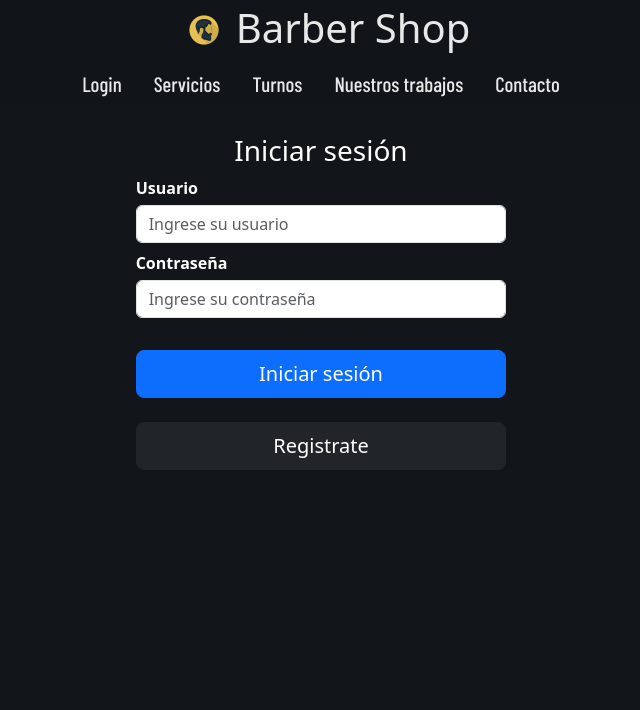
After one commit to emilianocorv/barber-shop, a PHP site: page /login.php in a window 1280 px wide. The commit adds this page. Shown: the top 710 px of the page, without its empty margins (319-959 px from the left). Run offline with PHP 8.4, Linux system fonts and the light colour scheme; some web fonts are replaced.

Commit message:
front login - fechas anteriores deshabilitadas

```diff
--- a/header.php
+++ b/header.php
@@ -42,10 +42,10 @@
           <ul class="nav nav-pills main-font responsive-font fw-lighter">
             <li class="nav-item">
               <a
-                href="index.php"
+                href="login.php"
                 class="nav-link text-white links-hover"
                 aria-current="page"
-                >Inicio</a
+                >Login</a
               >
             </li>
             <li class="nav-item">
--- /dev/null
+++ b/login.php
@@ -0,0 +1,28 @@
+<?php include('header.php')?>
+
+<section class="first container-fluid text-white d-flex justify-content-center">
+
+        <div class="px-4 col-12 col-md-6 col-lg-6 col-xl-4">
+         <h3 class="mt-4 text-center">Iniciar sesión</h3>
+
+        <form>
+        <div class="form-group my-2">
+        <label for="nombre">Usuario</label>
+        <input type="text" class="form-control" id="usuario" name="usuario" placeholder="Ingrese su usuario">
+        </div>
+
+        <div class="form-group my-2">
+            <label for="apellido">Contraseña</label>
+            <input type="password" class="form-control" id="apellido" placeholder="Ingrese su contraseña">
+        </div>
+
+        <div class="d-grid col-12 mx-auto">
+            <button type="submit" class="btn btn-primary btn-lg my-4">Iniciar sesión</button>
+            <button type="button" class="btn btn-dark btn-lg">Registrate</button>
+        </div>
+        </form>
+        </div>
+
+</section>
+
+<?php include('footer.php');?>
--- a/turnos.php
+++ b/turnos.php
@@ -63,7 +63,7 @@
             <div class="col-6">
                 <div class="form-group">
                     <label class="control-label">Fecha</label>
-                    <input class="form-control required" type="date" placeholder="DD/MM/AAAA" id="fecha" name="fecha" value="">
+                    <input type="date" name="fecha" id="fecha" placeholder="DD/MM/AAAA" class="form-control required" min=<?php $hoy=date("Y-m-d"); echo $hoy;?>>
                 </div>
             </div>
             <div class="col">
```
